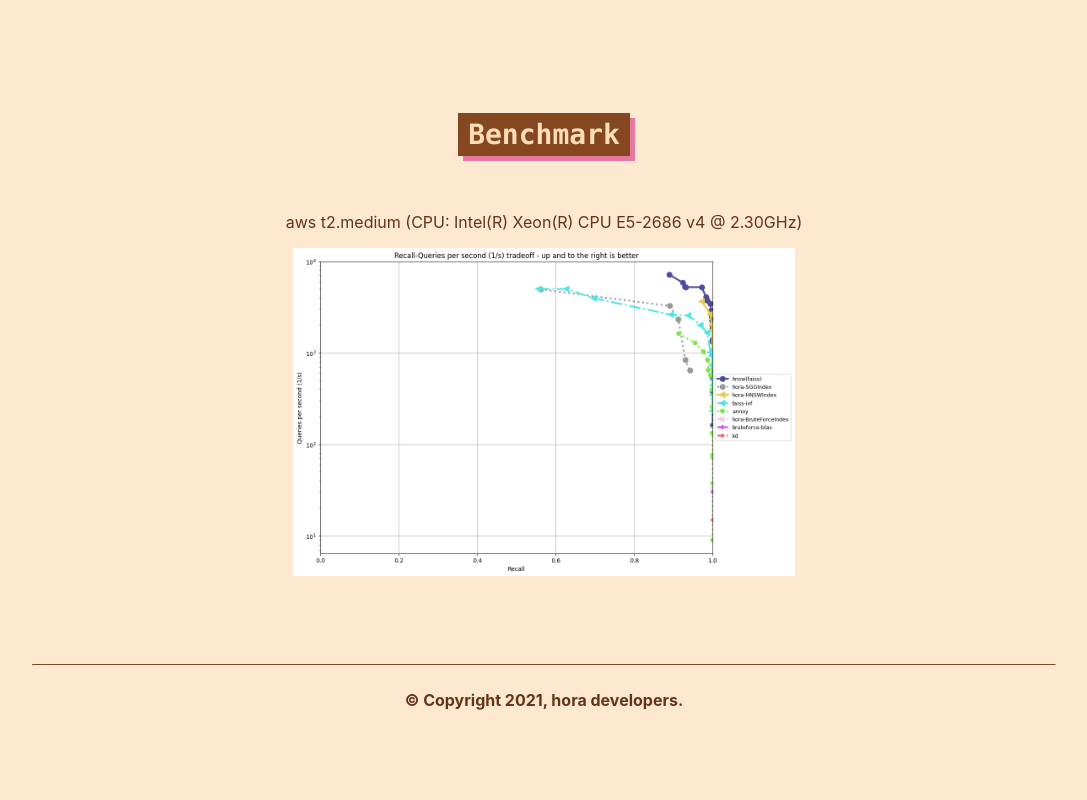
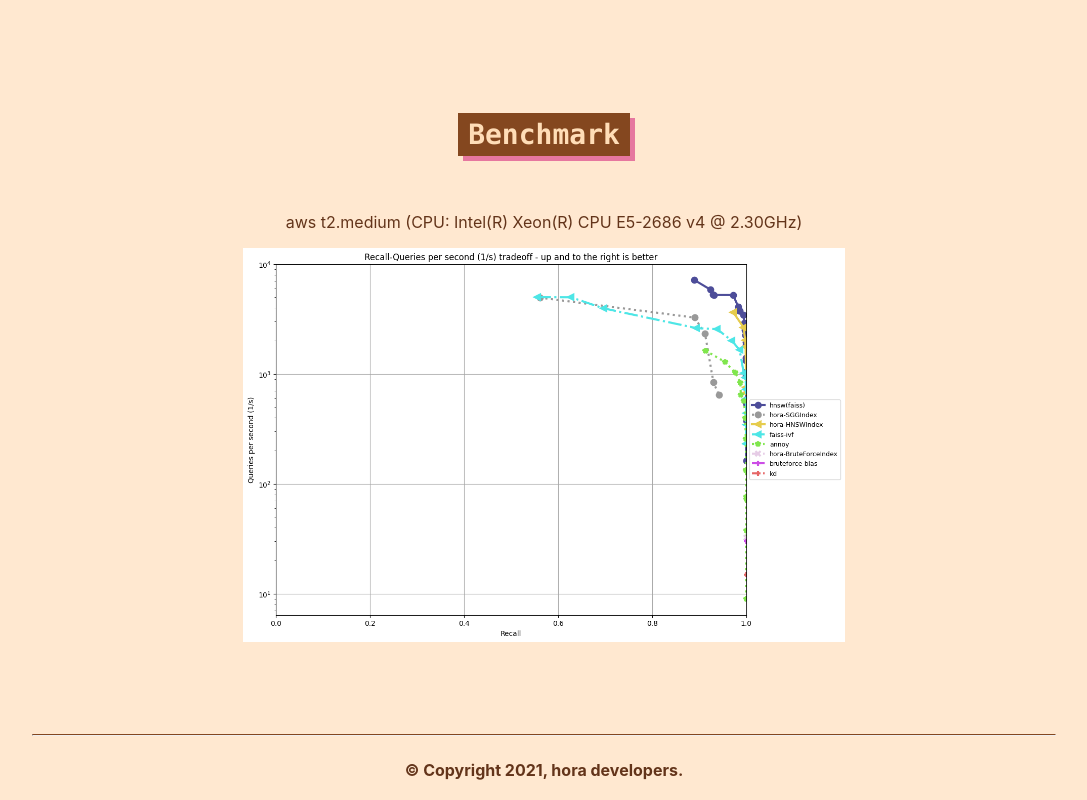
Before and after one commit to hora-search/hora-site, a Next.js app in the folder home/: page / in a window 1280 px wide. Shown: the part 1679-2479 px from the top of the page, without its empty margins (96-1183 px from the left). Before the commit the page ends 2409 px from the top, so only its background shows below. Built offline with nearby package versions, Linux system fonts and the light colour scheme.

Commit message:
update: update docs

```diff
--- a/home/components/Bench/index.tsx
+++ b/home/components/Bench/index.tsx
@@ -1,6 +1,7 @@
 import React from 'react';
 import c from './style.module.scss';
 import pic from '../../public/fashion-mnist-784-euclidean_10_euclidean.png';
+import Image from 'next/image'
 
 const Bench = (): JSX.Element => {
     console.log(pic);
@@ -11,8 +12,15 @@ const Bench = (): JSX.Element => {
                 <div className={c.container}>
                     <p className={c.instrument}>aws t2.medium (CPU: Intel(R) Xeon(R) CPU E5-2686 v4 @ 2.30GHz)</p>
                 </div>
-                <div className={c.container}>
-                    <img className={c.img} src={pic.src} />
+                <div className={c.img_container}>
+                    {/* <img className={c.img} src={pic.src} /> */}
+                    <Image
+                        src={pic.src}
+                        alt="benchmark"
+                        // layout='responsive'
+                        width={1190}
+                        height={778}
+                    />
                 </div>
 
             </div>
--- a/home/components/Bench/style.module.scss
+++ b/home/components/Bench/style.module.scss
@@ -47,10 +47,11 @@ $cardMarginBottom: 30px;
     filter: drop-shadow(5px 5px 0 $shadowColor);
 }
 
-.img {
-    width: 50%;
+.img_container {
+    width: 60%;
     margin: auto;
     display: block;
+    text-align: center;
 }
 
 .instrument {
--- a/home/pages/index.tsx
+++ b/home/pages/index.tsx
@@ -20,7 +20,7 @@ const Header = (): JSX.Element => {
   return (
     <Head>
       <title>Hora | Hora Search Everywhere</title>
-      <meta charSet="utf-8" /><meta http-equiv="x-ua-compatible" content="ie=edge" />
+      <meta charSet="utf-8" /><meta httpEquiv="x-ua-compatible" content="ie=edge" />
       <meta name="viewport" content="initial-scale=1.0, width=device-width" />
       <meta name="viewport" content="width=device-width,initial-scale=1,maximum-scale=1"></meta>
       <meta data-react-helmet="true" name="keywords" content="Hora, Approximate Nearest Neighbor Search"></meta>
```
